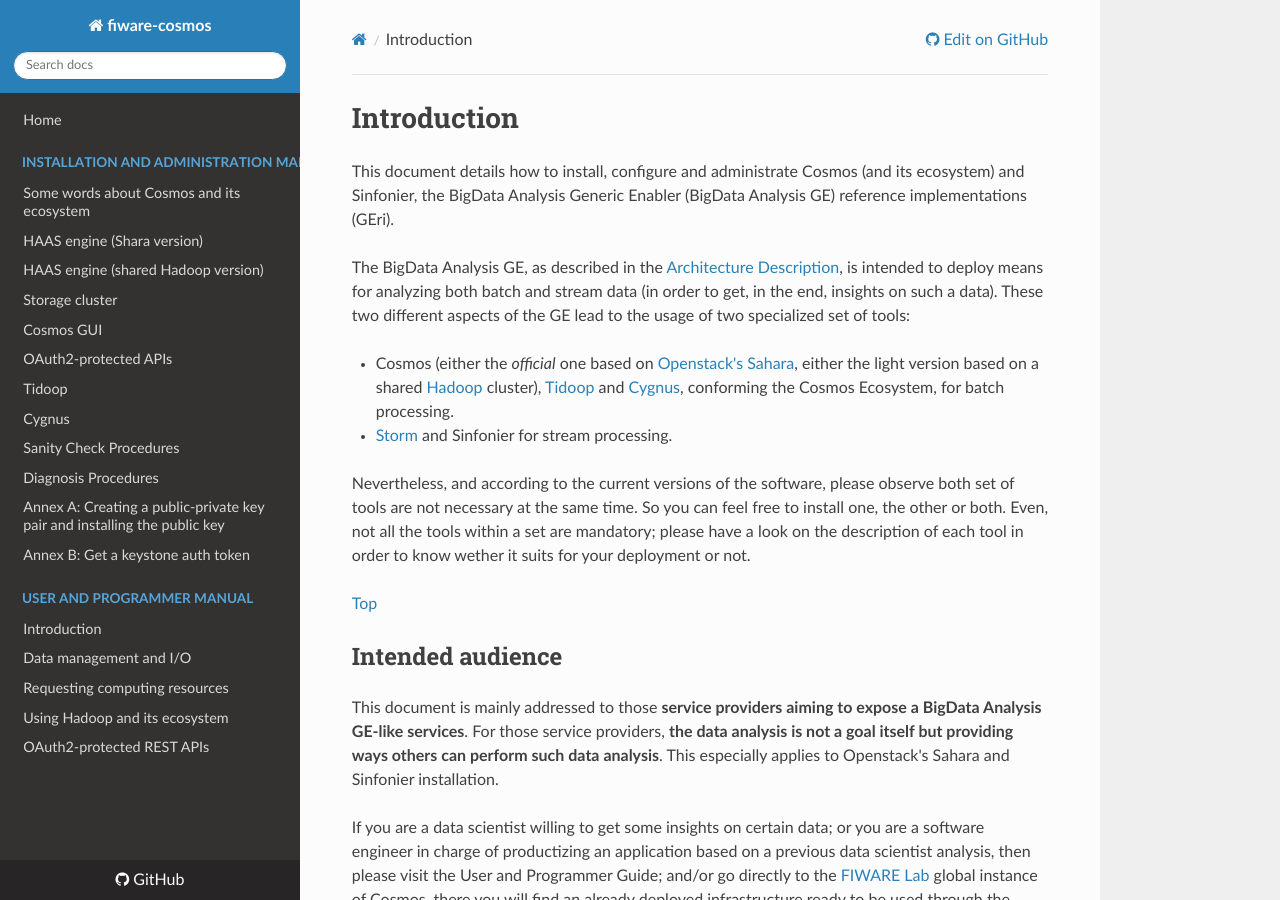
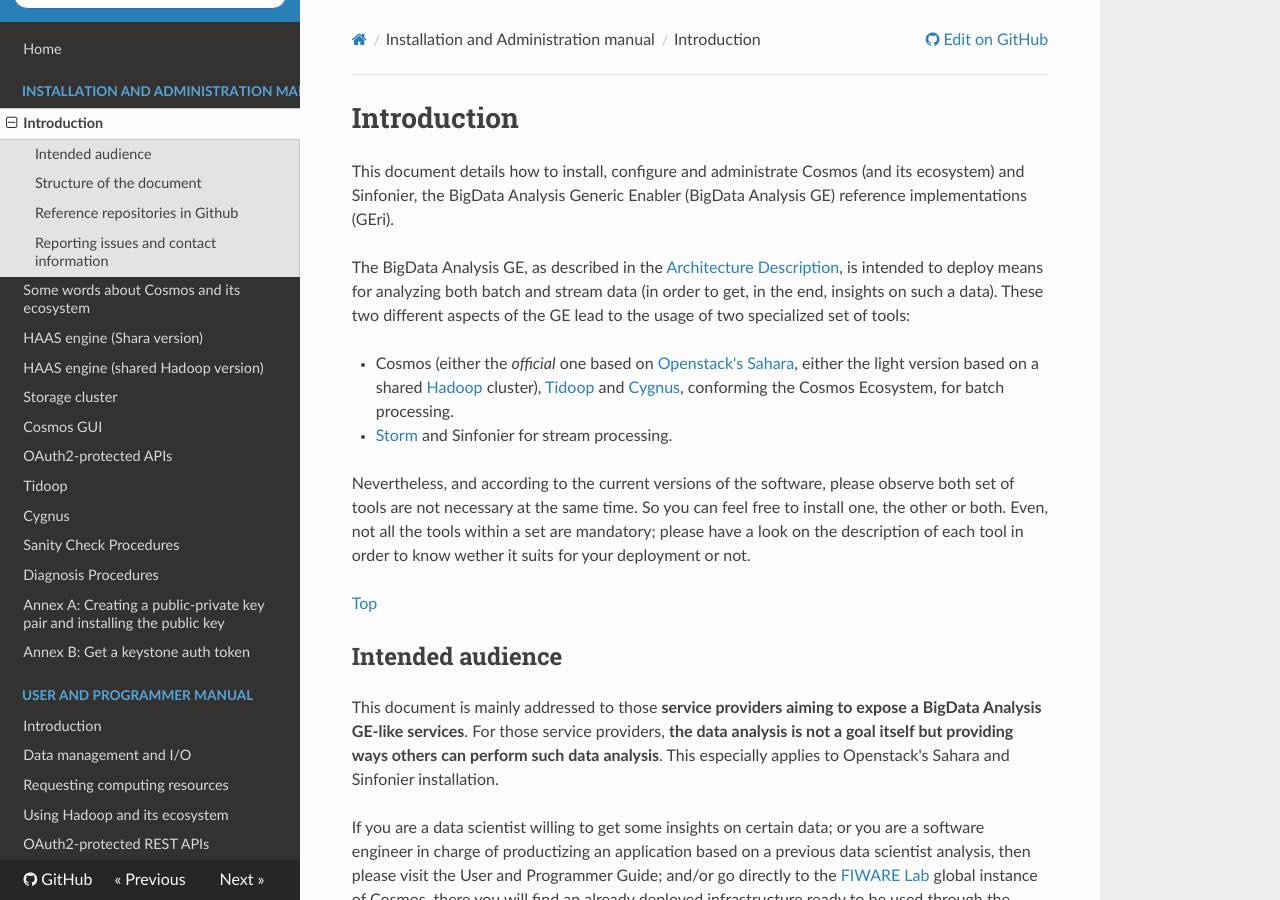
Before and after one commit to telefonicaid/fiware-cosmos, an MkDocs documentation site: the page built from doc/manuals/installation_and_administration_manual/introduction.md, in a window 1280 px wide and 900 px high. Built offline with MkDocs 1.6.1, drawn with Linux system fonts in a browser that asks for light colours; nearby versions of some CDN libraries; old or Windows-style settings are respelled for this version of MkDocs; a style sheet for code colours, icons or effects is not loaded.

Commit message:
ADD missing install and admin introduction document

```diff
--- a/mkdocs.yml
+++ b/mkdocs.yml
@@ -11,6 +11,7 @@
 pages:
   - Home: index.md
   - 'Installation and Administration manual':
+      - 'Introduction': 'installation_and_administration_manual/introduction.md'
       - 'Some words about Cosmos and its ecosystem': 'installation_and_administration_manual/batch/some_words_about_cosmos_and_ecosystem.md'
       - 'HAAS engine (Shara version)': 'installation_and_administration_manual/batch/haas_engine_sahara.md'
       - 'HAAS engine (shared Hadoop version)': 'installation_and_administration_manual/batch/haas_engine_shared_hadoop.md'
```
